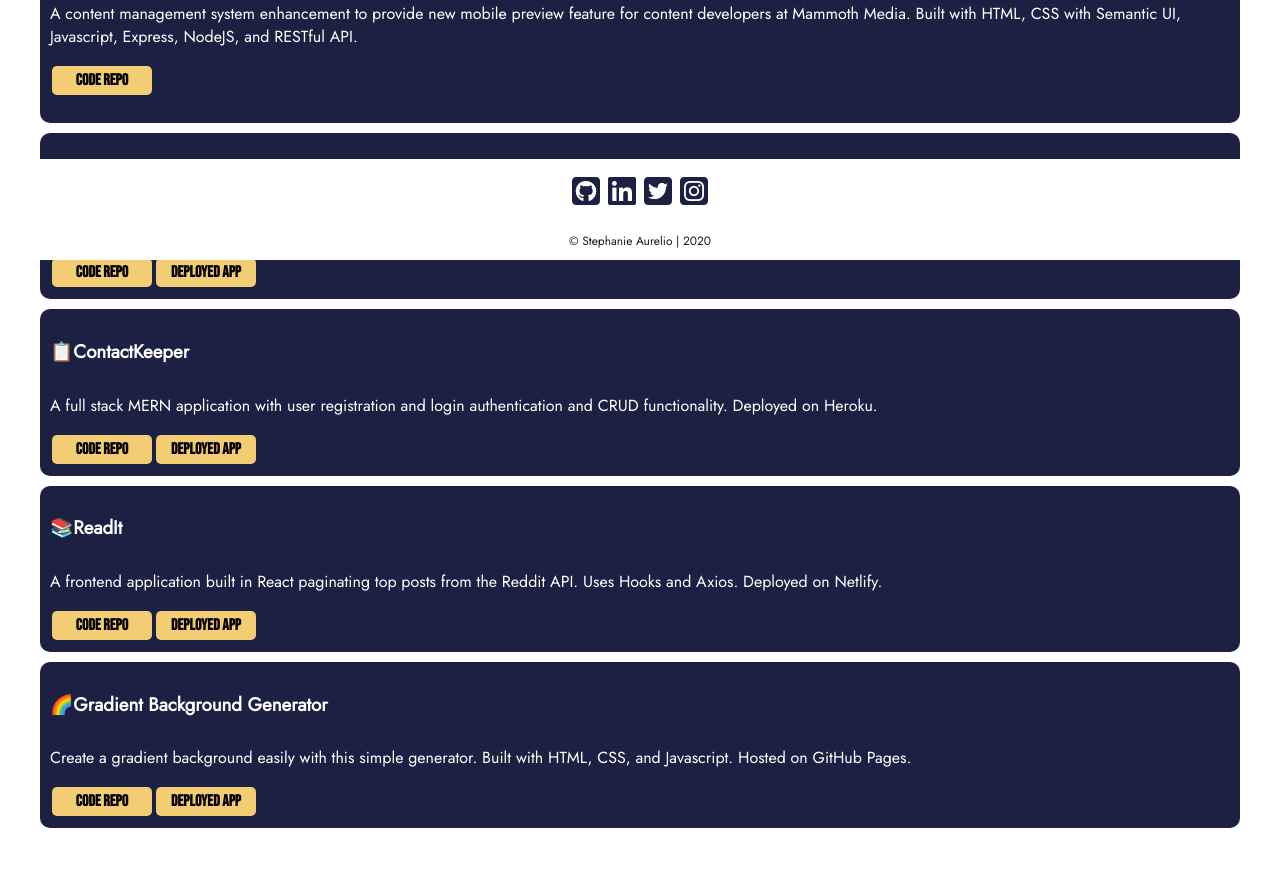
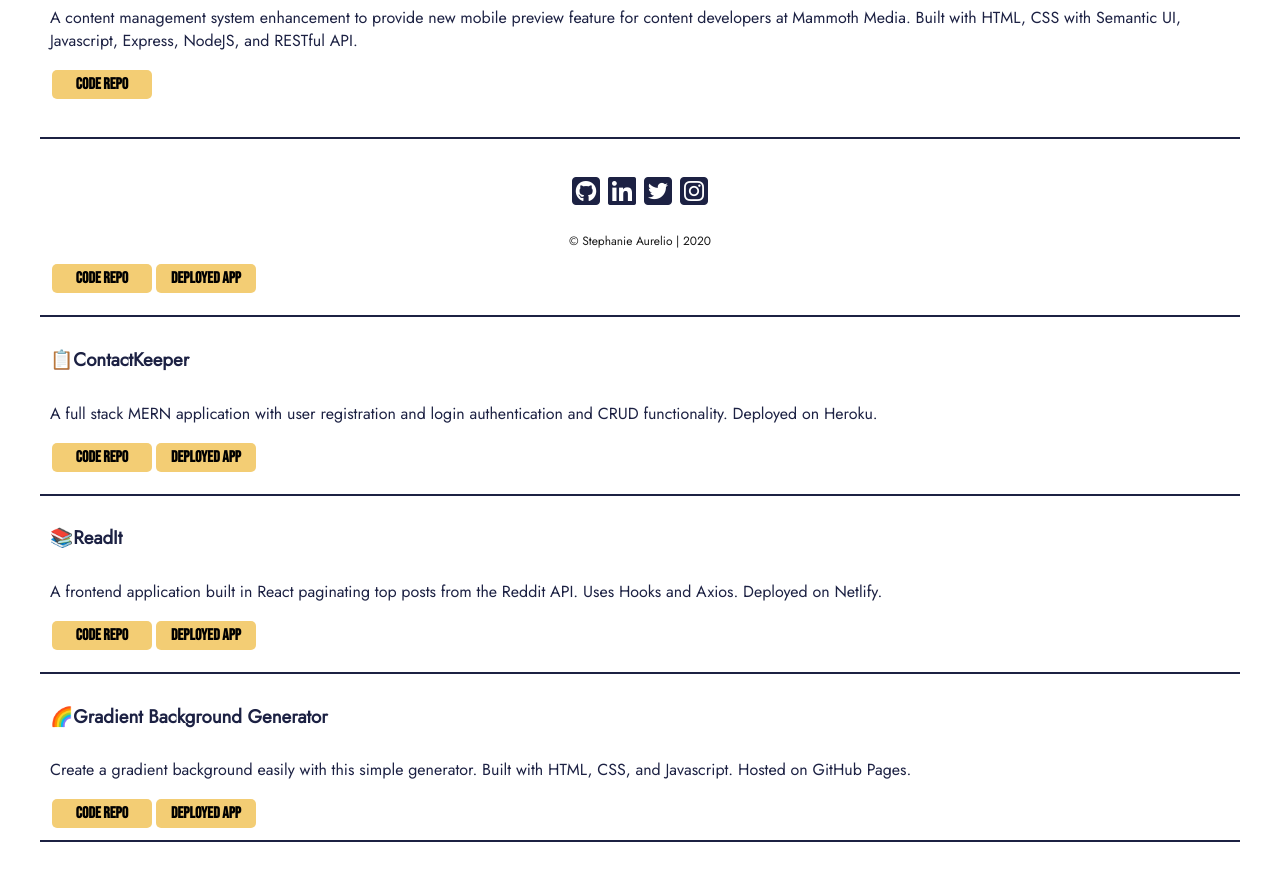
Before and after one commit to stephmarie17/react-portfolio, a React (Create React App) app: page /portfolio in a window 1280 px wide. Shown: the part 540-1420 px from the top of the page. Built offline with nearby package versions, Linux system fonts and the light colour scheme; the HTML template or start-up script is replaced by a standard one.

Commit message:
update css on form and projects

```diff
--- a/src/components/details/ContactForm.css
+++ b/src/components/details/ContactForm.css
@@ -1,5 +1,5 @@
 .contact-form form {
-  background-color: #1c2143;
+  color: #1c2143;
   text-align: left;
   border-radius: 10px;
   max-width: 100%;
@@ -11,7 +11,6 @@
   text-align: left;
   padding-top: 10px;
   padding-left: 20px;
-  color: white;
   margin-top: 10px;
 }
 
@@ -23,9 +22,8 @@
   border: none;
   padding: 10px;
   margin-left: 20px;
-  border-bottom: 1px solid white;
+  border-bottom: 1px solid #1c2143;
   background-color: #fafafa;
-  border-radius: 5px;
 }
 
 .contact-form textarea {
@@ -34,11 +32,11 @@
   overflow: auto;
   outline: none;
   resize: none;
-  background-color: white;
+  background-color: #fafafa;
   padding: 10px;
   margin-left: 20px;
-  border-radius: 5px;
-  border: none;
+  border-radius: 2px;
+  border: 1px solid #1c2143;
   width: 70%;
 }
 
--- a/src/components/details/ProjectCard.css
+++ b/src/components/details/ProjectCard.css
@@ -1,15 +1,18 @@
 .project-card {
   width: 100%;
   padding: 10px;
-  border-radius: 10px;
   margin-bottom: 10px;
-  color: white;
-  background-color: #1c2143;
+  color: #1c2143;
+  border-top: 2px #1c2143 solid;
+}
+
+.project-card:last-of-type {
+  border-bottom: 2px #1c2143 solid;
 }
 
 .project-card h3 {
   padding-bottom: 10px;
-  color: white;
+  color: #1c2143;
   font-family: 'Jost', sans-serif;
 }
 
```
